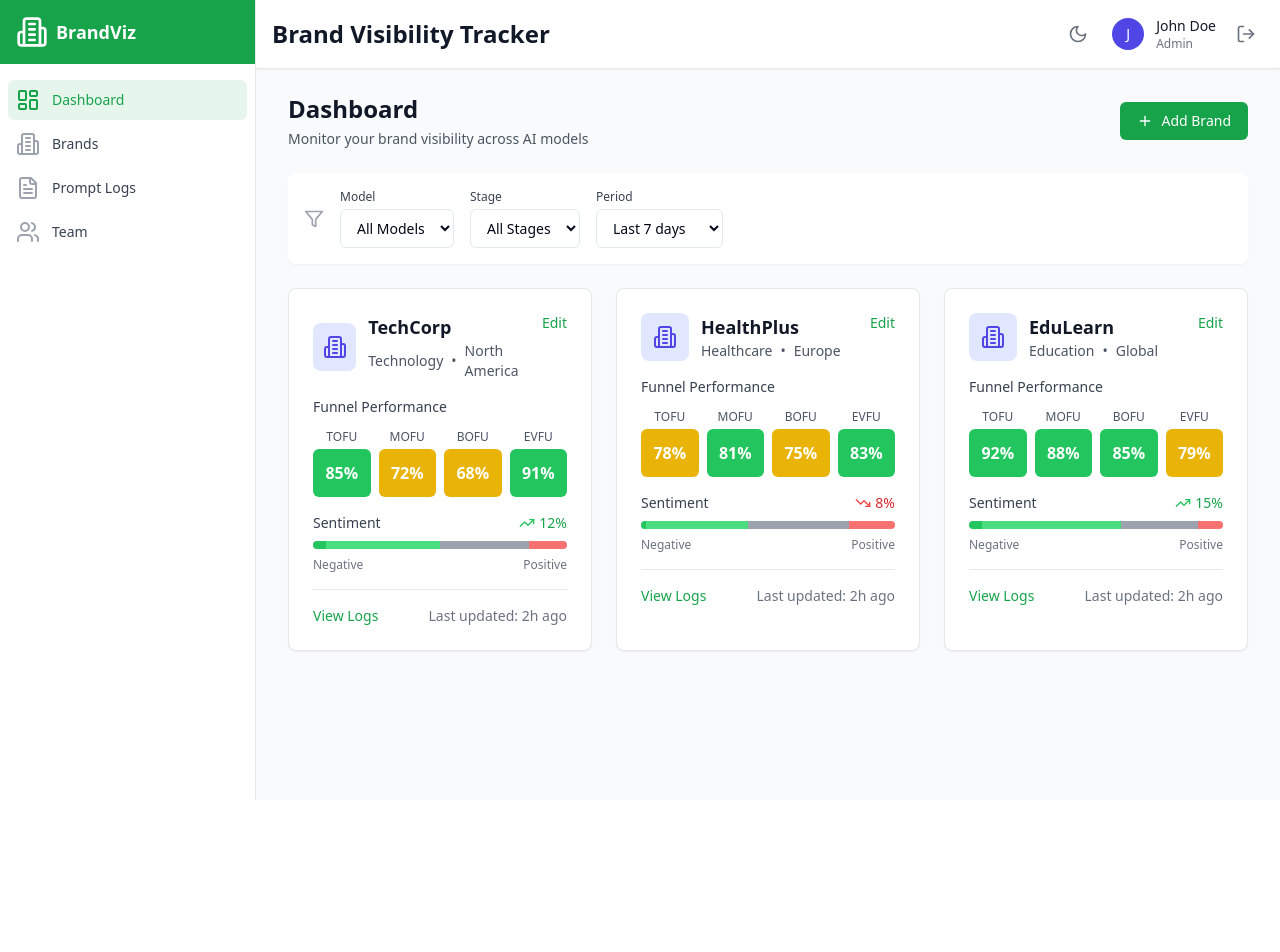
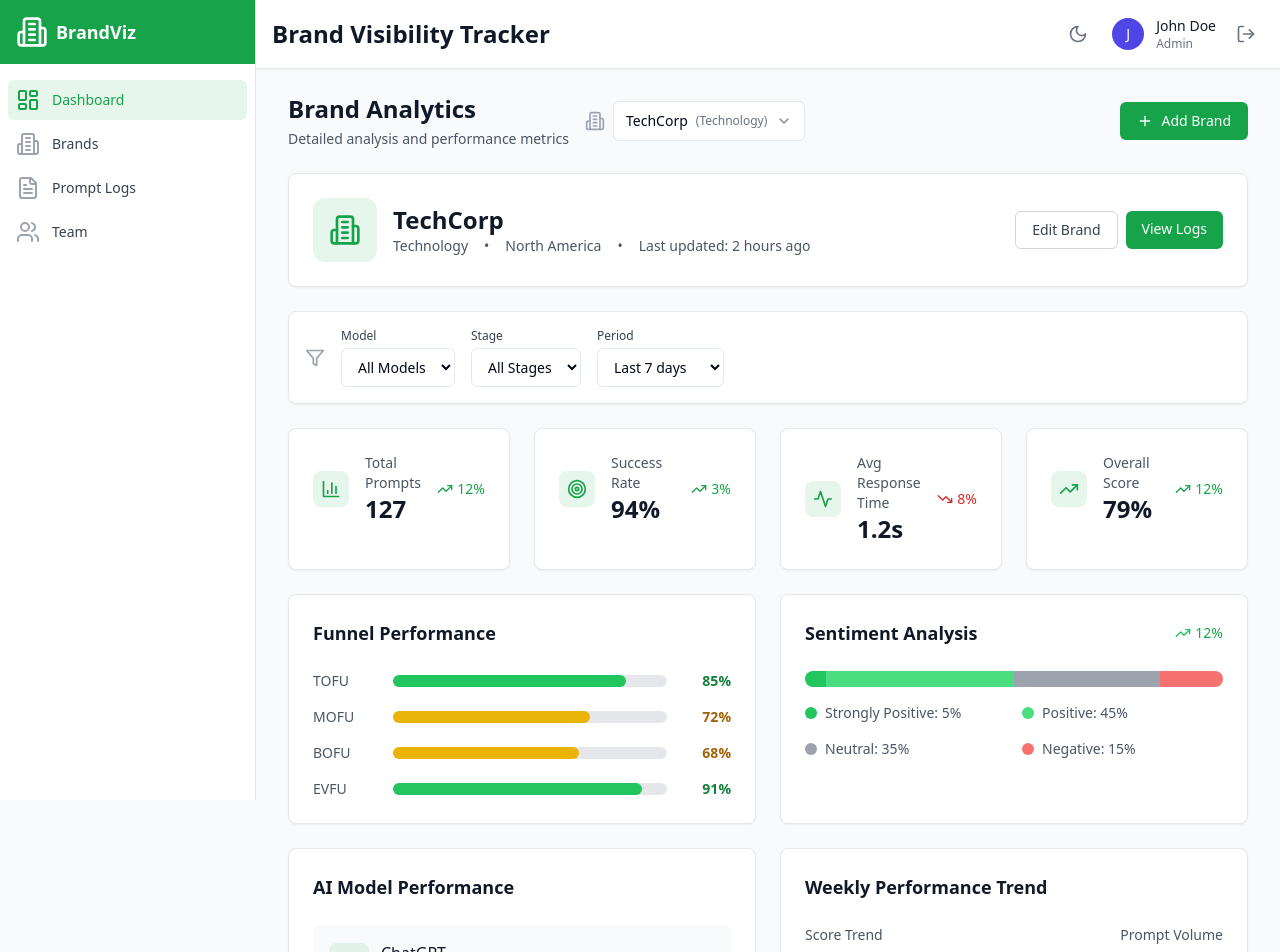
Before and after one commit to shreynpatel23/brand-visibility, a React (Vite) app: page /app/dashboard in a window 1280 px wide. Shown: the top 952 px of the page. Before the commit the page ends 800 px from the top, so only its background shows below. Built offline with nearby package versions, Linux system fonts and the light colour scheme.

Commit message:
Update Dashboard to Show Single Brand Analysis

```diff
--- a/src/pages/DashboardPage.tsx
+++ b/src/pages/DashboardPage.tsx
@@ -1,6 +1,7 @@
 import React, { useState } from 'react';
 import { Link } from 'react-router-dom';
-import { Plus, Filter, TrendingUp, TrendingDown, Minus, Building2 } from 'lucide-react';
+import { Plus, Filter, TrendingUp, TrendingDown, Minus, Building2, BarChart3, Activity, Users, Target, Calendar, ChevronDown } from 'lucide-react';
+import { Select, SelectContent, SelectItem, SelectTrigger, SelectValue } from '../components/ui/select';
 
 interface Brand {
   id: string;
@@ -23,9 +24,26 @@ interface Brand {
       stronglyPositive: number;
     };
   };
+  metrics: {
+    totalPrompts: number;
+    avgResponseTime: number;
+    successRate: number;
+    lastUpdated: string;
+  };
+  weeklyData: {
+    labels: string[];
+    scores: number[];
+    prompts: number[];
+  };
+  modelPerformance: {
+    ChatGPT: { score: number; prompts: number };
+    Claude: { score: number; prompts: number };
+    Gemini: { score: number; prompts: number };
+  };
 }
 
 const DashboardPage: React.FC = () => {
+  const [selectedBrandId, setSelectedBrandId] = useState('1');
   const [selectedModel, setSelectedModel] = useState('all');
   const [selectedStage, setSelectedStage] = useState('all');
   const [dateRange, setDateRange] = useState('7days');
@@ -38,7 +56,18 @@ const DashboardPage: React.FC = () => {
       category: 'Technology',
       region: 'North America',
       scores: { TOFU: 85, MOFU: 72, BOFU: 68, EVFU: 91 },
-      sentiment: { trend: 'up', percentage: 12, distribution: { positive: 45, neutral: 35, negative: 15, stronglyPositive: 5 } }
+      sentiment: { trend: 'up', percentage: 12, distribution: { positive: 45, neutral: 35, negative: 15, stronglyPositive: 5 } },
+      metrics: { totalPrompts: 127, avgResponseTime: 1.2, successRate: 94, lastUpdated: '2 hours ago' },
+      weeklyData: {
+        labels: ['Mon', 'Tue', 'Wed', 'Thu', 'Fri', 'Sat', 'Sun'],
+        scores: [78, 82, 85, 79, 88, 85, 91],
+        prompts: [12, 18, 15, 22, 19, 14, 16]
+      },
+      modelPerformance: {
+        ChatGPT: { score: 87, prompts: 45 },
+        Claude: { score: 82, prompts: 38 },
+        Gemini: { score: 79, prompts: 44 }
+      }
     },
     {
       id: '2',
@@ -46,7 +75,18 @@ const DashboardPage: React.FC = () => {
       category: 'Healthcare',
       region: 'Europe',
       scores: { TOFU: 78, MOFU: 81, BOFU: 75, EVFU: 83 },
-      sentiment: { trend: 'down', percentage: 8, distribution: { positive: 40, neutral: 40, negative: 18, stronglyPositive: 2 } }
+      sentiment: { trend: 'down', percentage: 8, distribution: { positive: 40, neutral: 40, negative: 18, stronglyPositive: 2 } },
+      metrics: { totalPrompts: 89, avgResponseTime: 1.8, successRate: 91, lastUpdated: '4 hours ago' },
+      weeklyData: {
+        labels: ['Mon', 'Tue', 'Wed', 'Thu', 'Fri', 'Sat', 'Sun'],
+        scores: [82, 79, 78, 81, 75, 77, 83],
+        prompts: [8, 12, 10, 15, 13, 9, 11]
+      },
+      modelPerformance: {
+        ChatGPT: { score: 81, prompts: 32 },
+        Claude: { score: 85, prompts: 28 },
+        Gemini: { score: 76, prompts: 29 }
+      }
     },
     {
       id: '3',
@@ -54,9 +94,22 @@ const DashboardPage: React.FC = () => {
       category: 'Education',
       region: 'Global',
       scores: { TOFU: 92, MOFU: 88, BOFU: 85, EVFU: 79 },
-      sentiment: { trend: 'up', percentage: 15, distribution: { positive: 55, neutral: 30, negative: 10, stronglyPositive: 5 } }
+      sentiment: { trend: 'up', percentage: 15, distribution: { positive: 55, neutral: 30, negative: 10, stronglyPositive: 5 } },
+      metrics: { totalPrompts: 156, avgResponseTime: 1.5, successRate: 96, lastUpdated: '1 hour ago' },
+      weeklyData: {
+        labels: ['Mon', 'Tue', 'Wed', 'Thu', 'Fri', 'Sat', 'Sun'],
+        scores: [88, 90, 92, 89, 91, 88, 86],
+        prompts: [18, 22, 20, 25, 23, 19, 21]
+      },
+      modelPerformance: {
+        ChatGPT: { score: 89, prompts: 52 },
+        Claude: { score: 91, prompts: 48 },
+        Gemini: { score: 87, prompts: 56 }
+      }
     }
   ];
+
+  const selectedBrand = brands.find(brand => brand.id === selectedBrandId) || brands[0];
 
   const getScoreColor = (score: number) => {
     if (score >= 80) return 'bg-green-500';
@@ -72,17 +125,64 @@ const DashboardPage: React.FC = () => {
     return 'text-red-700 dark:text-red-400';
   };
 
-  const HeatmapMatrix: React.FC<{ scores: Brand['scores'] }> = ({ scores }) => {
+  const getTrendIcon = (trend: 'up' | 'down' | 'neutral') => {
+    switch (trend) {
+      case 'up': return <TrendingUp className="w-4 h-4 text-green-500" />;
+      case 'down': return <TrendingDown className="w-4 h-4 text-red-500" />;
+      default: return <Minus className="w-4 h-4 text-gray-500" />;
+    }
+  };
+
+  const getTrendColor = (trend: 'up' | 'down' | 'neutral') => {
+    switch (trend) {
+      case 'up': return 'text-green-600 dark:text-green-400';
+      case 'down': return 'text-red-600 dark:text-red-400';
+      default: return 'text-gray-600 dark:text-gray-400';
+    }
+  };
+
+  const MetricCard: React.FC<{ title: string; value: string | number; subtitle?: string; icon: React.ReactNode; trend?: { value: number; isPositive: boolean } }> = ({ title, value, subtitle, icon, trend }) => (
+    <div className="bg-white dark:bg-gray-800 rounded-lg shadow-sm border border-gray-200 dark:border-gray-700 p-6">
+      <div className="flex items-center justify-between">
+        <div className="flex items-center">
+          <div className="p-2 bg-primary/10 rounded-lg">
+            {icon}
+          </div>
+          <div className="ml-4">
+            <h3 className="text-sm font-medium text-gray-600 dark:text-gray-400">{title}</h3>
+            <p className="text-2xl font-bold text-gray-900 dark:text-white">{value}</p>
+            {subtitle && <p className="text-sm text-gray-500 dark:text-gray-400">{subtitle}</p>}
+          </div>
+        </div>
+        {trend && (
+          <div className={`flex items-center ${trend.isPositive ? 'text-green-600' : 'text-red-600'}`}>
+            {trend.isPositive ? <TrendingUp className="w-4 h-4" /> : <TrendingDown className="w-4 h-4" />}
+            <span className="ml-1 text-sm font-medium">{Math.abs(trend.value)}%</span>
+          </div>
+        )}
+      </div>
+    </div>
+  );
+
+  const FunnelChart: React.FC<{ scores: Brand['scores'] }> = ({ scores }) => {
     const stages = ['TOFU', 'MOFU', 'BOFU', 'EVFU'] as const;
 
     return (
-      <div className="space-y-2">
-        <div className="text-sm font-medium text-gray-700 dark:text-gray-300 mb-3">Funnel Performance</div>
-        <div className="grid grid-cols-4 gap-2">
-          {stages.map(stage => (
-            <div key={stage} className="text-center">
-              <div className="text-xs font-medium text-gray-600 dark:text-gray-400 mb-1">{stage}</div>
-              <div className={`h-12 rounded-md flex items-center justify-center text-white font-semibold ${getScoreColor(scores[stage])}`}>
+      <div className="bg-white dark:bg-gray-800 rounded-lg shadow-sm border border-gray-200 dark:border-gray-700 p-6">
+        <h3 className="text-lg font-semibold text-gray-900 dark:text-white mb-6">Funnel Performance</h3>
+        <div className="space-y-4">
+          {stages.map((stage, index) => (
+            <div key={stage} className="flex items-center">
+              <div className="w-16 text-sm font-medium text-gray-600 dark:text-gray-400">{stage}</div>
+              <div className="flex-1 mx-4">
+                <div className="w-full bg-gray-200 dark:bg-gray-700 rounded-full h-3">
+                  <div
+                    className={`h-3 rounded-full ${getScoreColor(scores[stage])}`}
+                    style={{ width: `${scores[stage]}%` }}
+                  />
+                </div>
+              </div>
+              <div className={`w-12 text-right text-sm font-semibold ${getScoreTextColor(scores[stage])}`}>
                 {scores[stage]}%
               </div>
             </div>
@@ -92,57 +192,159 @@ const DashboardPage: React.FC = () => {
     );
   };
 
-  const SentimentIndicator: React.FC<{ sentiment: Brand['sentiment'] }> = ({ sentiment }) => {
-    const getTrendIcon = () => {
-      switch (sentiment.trend) {
-        case 'up': return <TrendingUp className="w-4 h-4 text-green-500" />;
-        case 'down': return <TrendingDown className="w-4 h-4 text-red-500" />;
-        default: return <Minus className="w-4 h-4 text-gray-500" />;
-      }
-    };
-
-    const getTrendColor = () => {
-      switch (sentiment.trend) {
-        case 'up': return 'text-green-600 dark:text-green-400';
-        case 'down': return 'text-red-600 dark:text-red-400';
-        default: return 'text-gray-600 dark:text-gray-400';
-      }
-    };
-
-    return (
-      <div className="space-y-2">
-        <div className="flex items-center justify-between">
-          <span className="text-sm font-medium text-gray-700 dark:text-gray-300">Sentiment</span>
-          <div className={`flex items-center space-x-1 ${getTrendColor()}`}>
-            {getTrendIcon()}
+  const SentimentAnalysis: React.FC<{ sentiment: Brand['sentiment'] }> = ({ sentiment }) => (
+    <div className="bg-white dark:bg-gray-800 rounded-lg shadow-sm border border-gray-200 dark:border-gray-700 p-6">
+      <div className="flex items-center justify-between mb-6">
+        <h3 className="text-lg font-semibold text-gray-900 dark:text-white">Sentiment Analysis</h3>
+        <div className={`flex items-center space-x-1 ${getTrendColor(sentiment.trend)}`}>
+          {getTrendIcon(sentiment.trend)}
           <span className="text-sm font-medium">{sentiment.percentage}%</span>
         </div>
       </div>
-        <div className="w-full bg-gray-200 dark:bg-gray-700 rounded-full h-2">
-          <div className="flex h-2 rounded-full overflow-hidden">
+
+      <div className="space-y-4">
+        <div className="w-full bg-gray-200 dark:bg-gray-700 rounded-full h-4">
+          <div className="flex h-4 rounded-full overflow-hidden">
             <div className="bg-green-500" style={{ width: `${sentiment.distribution.stronglyPositive}%` }} />
             <div className="bg-green-400" style={{ width: `${sentiment.distribution.positive}%` }} />
             <div className="bg-gray-400" style={{ width: `${sentiment.distribution.neutral}%` }} />
             <div className="bg-red-400" style={{ width: `${sentiment.distribution.negative}%` }} />
           </div>
         </div>
-        <div className="flex justify-between text-xs text-gray-500 dark:text-gray-400">
-          <span>Negative</span>
-          <span>Positive</span>
+
+        <div className="grid grid-cols-2 gap-4 text-sm">
+          <div className="flex items-center">
+            <div className="w-3 h-3 bg-green-500 rounded-full mr-2" />
+            <span className="text-gray-600 dark:text-gray-400">Strongly Positive: {sentiment.distribution.stronglyPositive}%</span>
+          </div>
+          <div className="flex items-center">
+            <div className="w-3 h-3 bg-green-400 rounded-full mr-2" />
+            <span className="text-gray-600 dark:text-gray-400">Positive: {sentiment.distribution.positive}%</span>
+          </div>
+          <div className="flex items-center">
+            <div className="w-3 h-3 bg-gray-400 rounded-full mr-2" />
+            <span className="text-gray-600 dark:text-gray-400">Neutral: {sentiment.distribution.neutral}%</span>
+          </div>
+          <div className="flex items-center">
+            <div className="w-3 h-3 bg-red-400 rounded-full mr-2" />
+            <span className="text-gray-600 dark:text-gray-400">Negative: {sentiment.distribution.negative}%</span>
+          </div>
+        </div>
       </div>
     </div>
   );
-  };
+
+  const ModelPerformance: React.FC<{ performance: Brand['modelPerformance'] }> = ({ performance }) => (
+    <div className="bg-white dark:bg-gray-800 rounded-lg shadow-sm border border-gray-200 dark:border-gray-700 p-6">
+      <h3 className="text-lg font-semibold text-gray-900 dark:text-white mb-6">AI Model Performance</h3>
+      <div className="space-y-4">
+        {Object.entries(performance).map(([model, data]) => (
+          <div key={model} className="flex items-center justify-between p-4 bg-gray-50 dark:bg-gray-700 rounded-lg">
+            <div className="flex items-center">
+              <div className="w-10 h-10 bg-primary/10 rounded-lg flex items-center justify-center mr-3">
+                <Activity className="w-5 h-5 text-primary" />
+              </div>
+              <div>
+                <div className="font-medium text-gray-900 dark:text-white">{model}</div>
+                <div className="text-sm text-gray-500 dark:text-gray-400">{data.prompts} prompts</div>
+              </div>
+            </div>
+            <div className={`text-lg font-semibold ${getScoreTextColor(data.score)}`}>
+              {data.score}%
+            </div>
+          </div>
+        ))}
+      </div>
+    </div>
+  );
+
+  const WeeklyTrend: React.FC<{ data: Brand['weeklyData'] }> = ({ data }) => (
+    <div className="bg-white dark:bg-gray-800 rounded-lg shadow-sm border border-gray-200 dark:border-gray-700 p-6">
+      <h3 className="text-lg font-semibold text-gray-900 dark:text-white mb-6">Weekly Performance Trend</h3>
+      <div className="space-y-4">
+        <div className="flex justify-between items-center text-sm text-gray-600 dark:text-gray-400">
+          <span>Score Trend</span>
+          <span>Prompt Volume</span>
+        </div>
+        {data.labels.map((label, index) => (
+          <div key={label} className="flex items-center justify-between">
+            <div className="w-12 text-sm font-medium text-gray-600 dark:text-gray-400">{label}</div>
+            <div className="flex-1 mx-4 flex items-center">
+              <div className="w-1/2 pr-2">
+                <div className="w-full bg-gray-200 dark:bg-gray-700 rounded-full h-2">
+                  <div
+                    className={`h-2 rounded-full ${getScoreColor(data.scores[index])}`}
+                    style={{ width: `${data.scores[index]}%` }}
+                  />
+                </div>
+              </div>
+              <div className="w-1/2 pl-2">
+                <div className="w-full bg-gray-200 dark:bg-gray-700 rounded-full h-2">
+                  <div
+                    className="h-2 rounded-full bg-blue-500"
+                    style={{ width: `${(data.prompts[index] / Math.max(...data.prompts)) * 100}%` }}
+                  />
+                </div>
+              </div>
+            </div>
+            <div className="flex space-x-4 text-sm">
+              <span className={getScoreTextColor(data.scores[index])}>{data.scores[index]}%</span>
+              <span className="text-blue-600 dark:text-blue-400">{data.prompts[index]}</span>
+            </div>
+          </div>
+        ))}
+      </div>
+    </div>
+  );
+
+  if (brands.length === 0) {
+    return (
+      <div className="text-center py-12">
+        <Building2 className="mx-auto h-12 w-12 text-gray-400" />
+        <h3 className="mt-2 text-sm font-medium text-gray-900 dark:text-white">No brands</h3>
+        <p className="mt-1 text-sm text-gray-500 dark:text-gray-400">Get started by creating your first brand.</p>
+        <div className="mt-6">
+          <Link
+            to="/app/brands/create"
+            className="inline-flex items-center px-4 py-2 border border-transparent shadow-sm text-sm font-medium rounded-md text-white bg-primary hover:bg-primary/90 focus:outline-none focus:ring-2 focus:ring-offset-2 focus:ring-primary"
+          >
+            <Plus className="w-4 h-4 mr-2" />
+            Add Brand
+          </Link>
+        </div>
+      </div>
+    );
+  }
 
   return (
     <div className="space-y-6">
-      {/* Header */}
+      {/* Header with Brand Selector */}
       <div className="flex justify-between items-center">
+        <div className="flex items-center space-x-4">
           <div>
-          <h1 className="text-2xl font-bold text-gray-900 dark:text-white">Dashboard</h1>
+            <h1 className="text-2xl font-bold text-gray-900 dark:text-white">Brand Analytics</h1>
             <p className="mt-1 text-sm text-gray-600 dark:text-gray-400">
-            Monitor your brand visibility across AI models
+              Detailed analysis and performance metrics
             </p>
+          </div>
+          <div className="flex items-center space-x-2">
+            <Building2 className="w-5 h-5 text-gray-400" />
+            <Select value={selectedBrandId} onValueChange={setSelectedBrandId}>
+              <SelectTrigger className="w-48">
+                <SelectValue />
+              </SelectTrigger>
+              <SelectContent>
+                {brands.map(brand => (
+                  <SelectItem key={brand.id} value={brand.id}>
+                    <div className="flex items-center">
+                      <span className="font-medium">{brand.name}</span>
+                      <span className="ml-2 text-xs text-gray-500">({brand.category})</span>
+                    </div>
+                  </SelectItem>
+                ))}
+              </SelectContent>
+            </Select>
+          </div>
         </div>
         <Link
           to="/app/brands/create"
@@ -153,8 +355,43 @@ const DashboardPage: React.FC = () => {
         </Link>
       </div>
 
+      {/* Brand Info Header */}
+      <div className="bg-white dark:bg-gray-800 rounded-lg shadow-sm border border-gray-200 dark:border-gray-700 p-6">
+        <div className="flex items-center justify-between">
+          <div className="flex items-center">
+            <div className="w-16 h-16 bg-primary/10 rounded-xl flex items-center justify-center">
+              <Building2 className="w-8 h-8 text-primary" />
+            </div>
+            <div className="ml-4">
+              <h2 className="text-2xl font-bold text-gray-900 dark:text-white">{selectedBrand.name}</h2>
+              <div className="flex items-center space-x-4 text-sm text-gray-600 dark:text-gray-400">
+                <span>{selectedBrand.category}</span>
+                <span>•</span>
+                <span>{selectedBrand.region}</span>
+                <span>•</span>
+                <span>Last updated: {selectedBrand.metrics.lastUpdated}</span>
+              </div>
+            </div>
+          </div>
+          <div className="flex space-x-2">
+            <Link
+              to={`/app/brands/${selectedBrand.id}/edit`}
+              className="px-4 py-2 text-sm font-medium text-gray-700 dark:text-gray-300 bg-white dark:bg-gray-800 border border-gray-300 dark:border-gray-600 rounded-md hover:bg-gray-50 dark:hover:bg-gray-700 transition-colors"
+            >
+              Edit Brand
+            </Link>
+            <Link
+              to={`/app/prompt-logs?brand=${selectedBrand.id}`}
+              className="px-4 py-2 text-sm font-medium text-white bg-primary hover:bg-primary/90 rounded-md transition-colors"
+            >
+              View Logs
+            </Link>
+          </div>
+        </div>
+      </div>
+
       {/* Filters */}
-      <div className="bg-white dark:bg-gray-800 rounded-lg shadow-sm p-4">
+      <div className="bg-white dark:bg-gray-800 rounded-lg shadow-sm border border-gray-200 dark:border-gray-700 p-4">
         <div className="flex items-center space-x-4">
           <Filter className="w-5 h-5 text-gray-400" />
           <div className="flex items-center space-x-4">
@@ -201,70 +438,41 @@ const DashboardPage: React.FC = () => {
         </div>
       </div>
 
-      {/* Brand Cards */}
-      {brands.length > 0 ? (
-        <div className="grid grid-cols-1 lg:grid-cols-2 xl:grid-cols-3 gap-6">
-          {brands.map((brand) => (
-            <div key={brand.id} className="bg-white dark:bg-gray-800 rounded-lg shadow-sm border border-gray-200 dark:border-gray-700 p-6 hover:shadow-md transition-shadow">
-              <div className="flex items-start justify-between mb-4">
-                <div className="flex items-center">
-                  <div className="w-12 h-12 bg-indigo-100 dark:bg-indigo-900 rounded-lg flex items-center justify-center">
-                    <Building2 className="w-6 h-6 text-indigo-600 dark:text-indigo-400" />
-                  </div>
-                  <div className="ml-3">
-                    <h3 className="text-lg font-semibold text-gray-900 dark:text-white">{brand.name}</h3>
-                    <div className="flex items-center space-x-2 text-sm text-gray-600 dark:text-gray-400">
-                      <span>{brand.category}</span>
-                      <span>•</span>
-                      <span>{brand.region}</span>
-                    </div>
-                  </div>
-                </div>
-                <Link
-                  to={`/app/brands/${brand.id}/edit`}
-                  className="text-sm text-primary hover:text-primary/80"
-                >
-                  Edit
-                </Link>
+      {/* Key Metrics */}
+      <div className="grid grid-cols-1 md:grid-cols-2 lg:grid-cols-4 gap-6">
+        <MetricCard
+          title="Total Prompts"
+          value={selectedBrand.metrics.totalPrompts}
+          icon={<BarChart3 className="w-5 h-5 text-primary" />}
+          trend={{ value: 12, isPositive: true }}
+        />
+        <MetricCard
+          title="Success Rate"
+          value={`${selectedBrand.metrics.successRate}%`}
+          icon={<Target className="w-5 h-5 text-primary" />}
+          trend={{ value: 3, isPositive: true }}
+        />
+        <MetricCard
+          title="Avg Response Time"
+          value={`${selectedBrand.metrics.avgResponseTime}s`}
+          icon={<Activity className="w-5 h-5 text-primary" />}
+          trend={{ value: 8, isPositive: false }}
+        />
+        <MetricCard
+          title="Overall Score"
+          value={`${Math.round((selectedBrand.scores.TOFU + selectedBrand.scores.MOFU + selectedBrand.scores.BOFU + selectedBrand.scores.EVFU) / 4)}%`}
+          icon={<TrendingUp className="w-5 h-5 text-primary" />}
+          trend={{ value: selectedBrand.sentiment.percentage, isPositive: selectedBrand.sentiment.trend === 'up' }}
+        />
       </div>
 
-              <div className="space-y-4">
-                <HeatmapMatrix scores={brand.scores} />
-                <SentimentIndicator sentiment={brand.sentiment} />
+      {/* Main Analytics Grid */}
+      <div className="grid grid-cols-1 lg:grid-cols-2 gap-6">
+        <FunnelChart scores={selectedBrand.scores} />
+        <SentimentAnalysis sentiment={selectedBrand.sentiment} />
+        <ModelPerformance performance={selectedBrand.modelPerformance} />
+        <WeeklyTrend data={selectedBrand.weeklyData} />
       </div>
-
-              <div className="mt-4 pt-4 border-t border-gray-200 dark:border-gray-700">
-                <div className="flex justify-between text-sm">
-                  <Link
-                    to={`/app/prompt-logs?brand=${brand.id}`}
-                    className="text-primary hover:text-primary/80"
-                  >
-                    View Logs
-                  </Link>
-                  <span className="text-gray-500 dark:text-gray-400">
-                    Last updated: 2h ago
-                  </span>
-                </div>
-              </div>
-            </div>
-          ))}
-        </div>
-      ) : (
-        <div className="text-center py-12">
-          <Building2 className="mx-auto h-12 w-12 text-gray-400" />
-          <h3 className="mt-2 text-sm font-medium text-gray-900 dark:text-white">No brands</h3>
-          <p className="mt-1 text-sm text-gray-500 dark:text-gray-400">Get started by creating your first brand.</p>
-          <div className="mt-6">
-            <Link
-              to="/app/brands/create"
-              className="inline-flex items-center px-4 py-2 border border-transparent shadow-sm text-sm font-medium rounded-md text-white bg-primary hover:bg-primary/90 focus:outline-none focus:ring-2 focus:ring-offset-2 focus:ring-primary"
-            >
-              <Plus className="w-4 h-4 mr-2" />
-              Add Brand
-            </Link>
-          </div>
-        </div>
-      )}
     </div>
   );
 };
```
Lines whose indentation alone changed are shown as unchanged.
